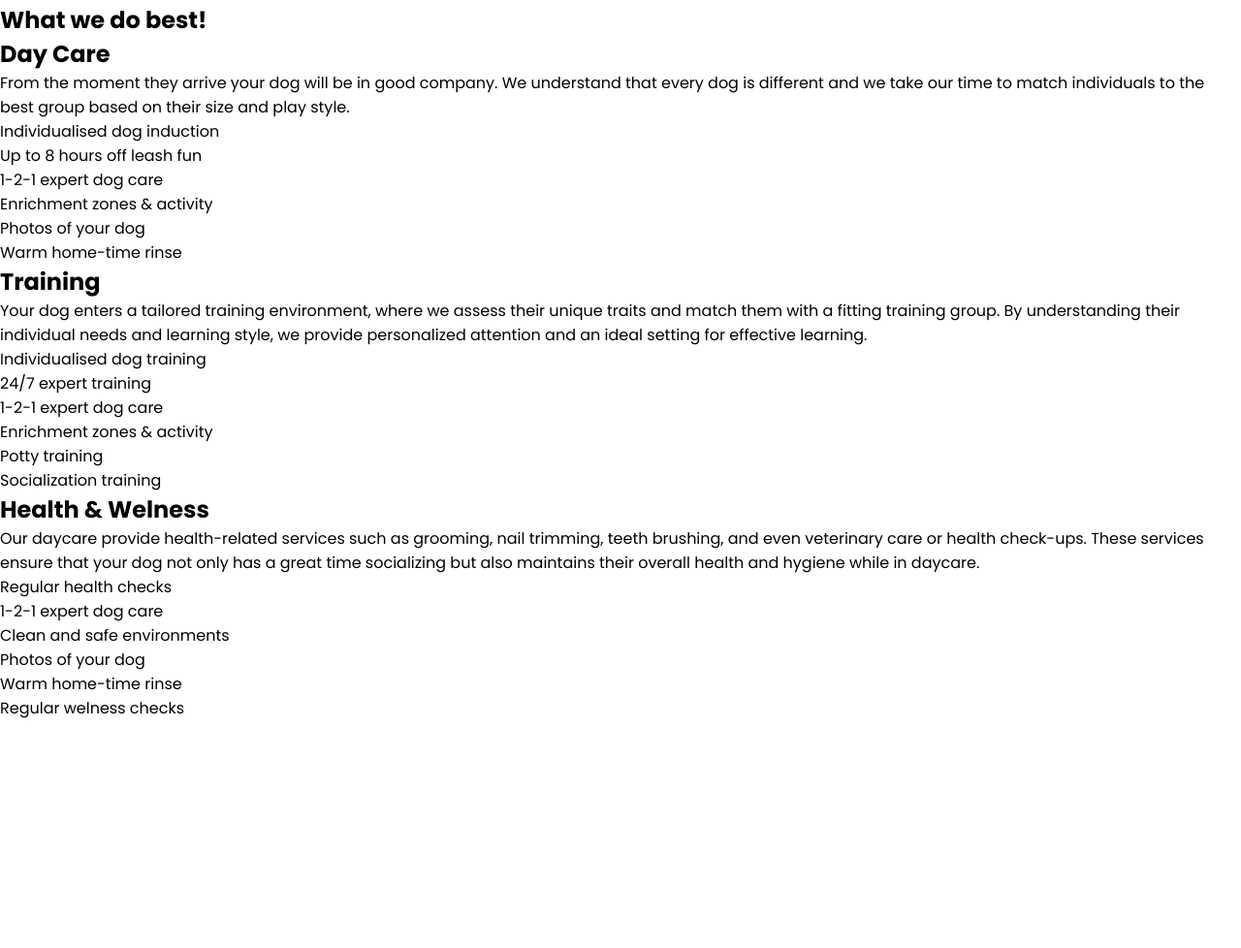
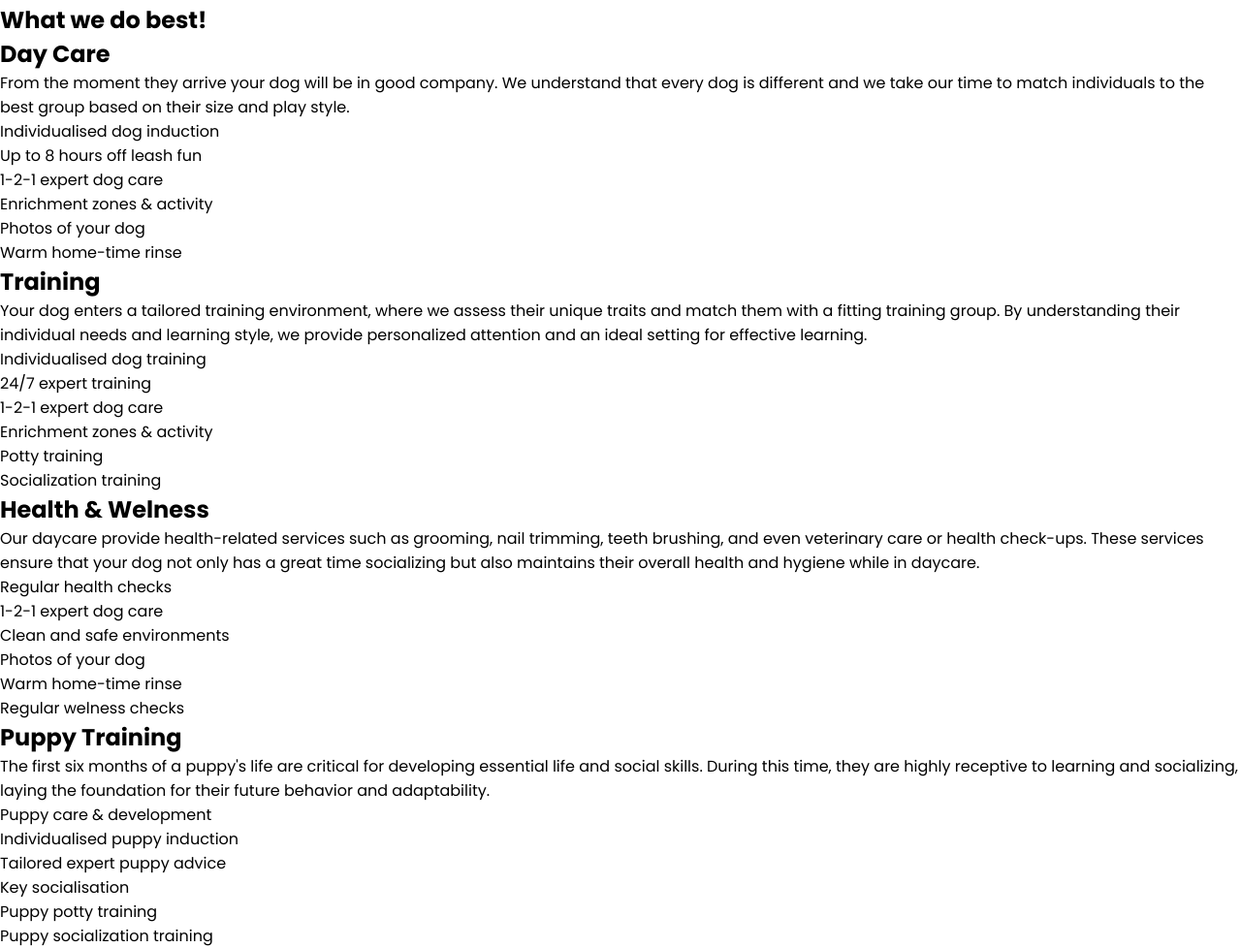
Before and after one commit to ilyasolgun11/paws-play-pp1, a plain HTML site: page index.html in a window 1280 px wide. Shown: the part 3456-4434 px from the top of the page at 97% size. Before the commit the page ends 4199 px from the top, so only its background shows below. Drawn offline with Linux system fonts and the light colour scheme.

Commit message:
Added puppy-training to what-we-do-second-half

```diff
--- a/index.html
+++ b/index.html
@@ -192,6 +192,36 @@
               </ul>
             </div>
           </div>
+          <div class="puppy-training">
+            <div class="puppy-training-header">
+              <h2>Puppy Training</h2>
+            </div>
+            <div class="puppy-training-content">
+              <p>
+                The first six months of a puppy's life are critical for
+                developing essential life and social skills. During this time,
+                they are highly receptive to learning and socializing, laying
+                the foundation for their future behavior and adaptability.
+              </p>
+              <ul>
+                <li>
+                  <i class="fa-solid fa-check"></i> Puppy care & development
+                </li>
+                <li>
+                  <i class="fa-solid fa-check"></i> Individualised puppy
+                  induction
+                </li>
+                <li>
+                  <i class="fa-solid fa-check"></i> Tailored expert puppy advice
+                </li>
+                <li><i class="fa-solid fa-check"></i> Key socialisation</li>
+                <li><i class="fa-solid fa-check"></i> Puppy potty training</li>
+                <li>
+                  <i class="fa-solid fa-check"></i> Puppy socialization training
+                </li>
+              </ul>
+            </div>
+          </div>
         </div>
       </section>
     </main>
```
